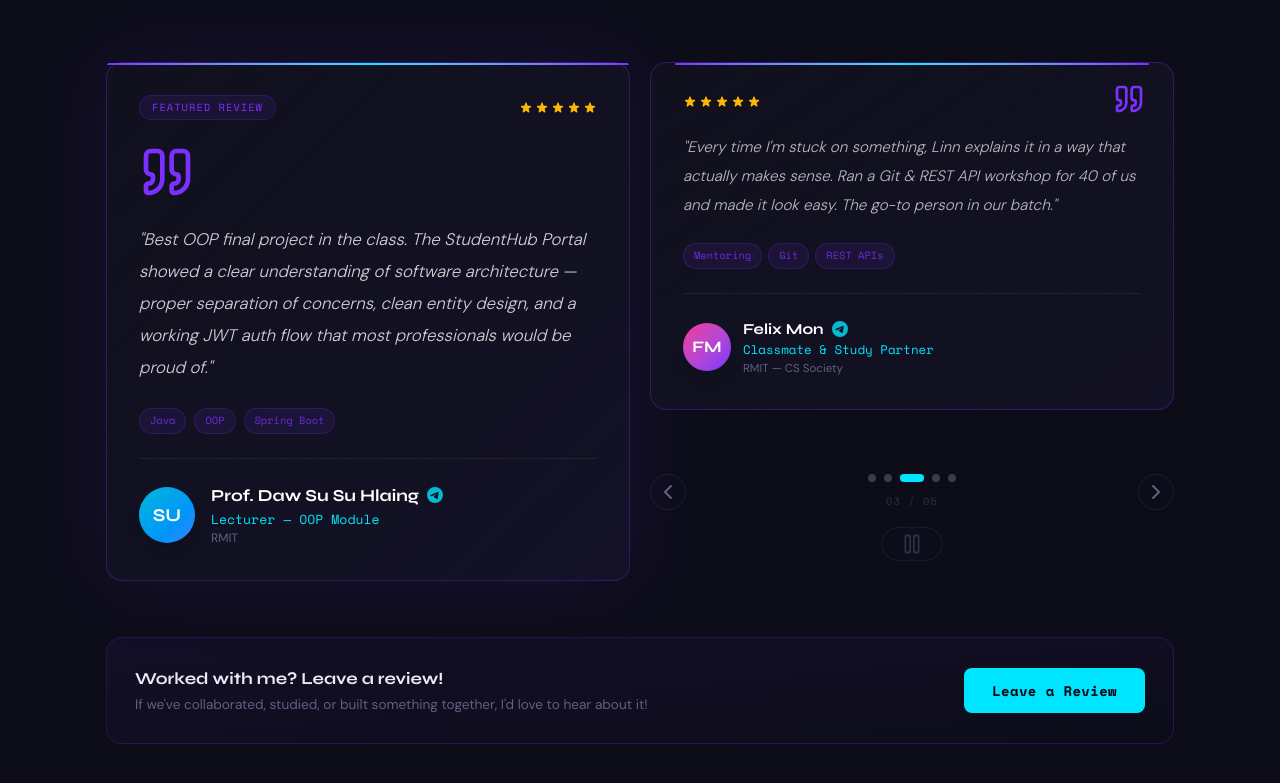
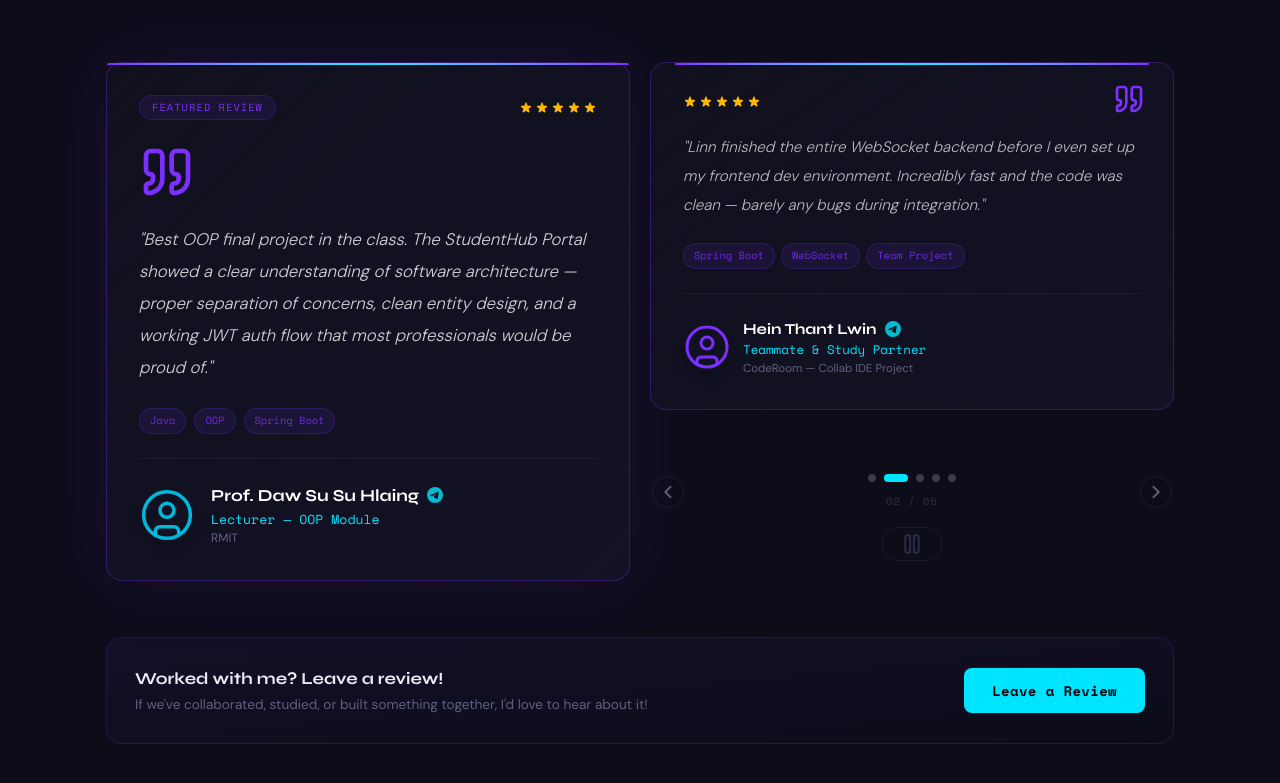
Before and after one commit to coffeeespresso343/linn-portfolio, a React (Vite) app in the folder frontend/: page / in a window 1280 px wide. Shown: the part 6181-6964 px from the top of the page. Built offline with nearby package versions, Linux system fonts and the light colour scheme; no server answers.

Commit message:
fix: autoplay

```diff
--- a/frontend/src/components/testimonials/Avatar.jsx
+++ b/frontend/src/components/testimonials/Avatar.jsx
@@ -1,4 +1,6 @@
-const Avatar = ({ initials, color, size = "md" }) => {
+import { UserCircleIcon } from "lucide-react";
+
+const Avatar = ({ color, size = "md" }) => {
   const sizes = {
     sm: "w-9 h-9 text-sm",
     md: "w-12 h-12 text-base",
@@ -6,11 +8,12 @@ const Avatar = ({ initials, color, size = "md" }) => {
   };
   return (
     <div
-      className={`${sizes[size]} rounded-full bg-linear-to-br ${color}
-                     flex items-center justify-center font-display font-bold
-                     text-white shrink-0 shadow-lg`}
+      className={`${sizes[size]} rounded-full ${color}
+                     flex items-center justify-center
+                     shrink-0 shadow-lg`}
     >
-      {initials}
+      <UserCircleIcon strokeWidth={1.5} className="h-full w-full" />
+      {/* {initials} */}
     </div>
   );
 };
--- a/frontend/src/components/testimonials/FeatureCard.jsx
+++ b/frontend/src/components/testimonials/FeatureCard.jsx
@@ -42,11 +42,7 @@ const FeatureCard = ({ testimonial }) => {
 
       {/* Author */}
       <div className="flex items-center gap-4">
-        <Avatar
-          initials={testimonial.avatar}
-          color={testimonial.color}
-          size="lg"
-        />
+        <Avatar color={testimonial.color} size="lg" />
         <div>
           <div className="flex items-center gap-2 mb-0.5">
             <p className="font-display font-bold text-[1.05rem] text-white">
--- a/frontend/src/components/testimonials/TestimonialCard.jsx
+++ b/frontend/src/components/testimonials/TestimonialCard.jsx
@@ -53,7 +53,7 @@ const TestimonialCard = ({ testimonial, direction }) => {
 
       {/* Author */}
       <div className="flex items-center gap-3">
-        <Avatar initials={testimonial.avatar} color={testimonial.color} />
+        <Avatar color={testimonial.color} />
         <div className="flex-1 min-w-0">
           <div className="flex items-center gap-2">
             <p className="font-display font-bold text-[0.95rem] text-white truncate">
--- a/frontend/src/data/testimonials.js
+++ b/frontend/src/data/testimonials.js
@@ -5,7 +5,7 @@ export const testimonials = [
     role: "Lecturer — OOP Module",
     context: "RMIT",
     avatar: "SU",
-    color: "from-cyan-500 to-blue-500",
+    color: "text-cyan-500 ",
     quote:
       "Best OOP final project in the class. The StudentHub Portal showed a clear understanding of software architecture — proper separation of concerns, clean entity design, and a working JWT auth flow that most professionals would be proud of.",
     tags: ["Java", "OOP", "Spring Boot"],
@@ -17,7 +17,7 @@ export const testimonials = [
     role: "Teammate & Study Partner",
     context: "CodeRoom — Collab IDE Project",
     avatar: "HT",
-    color: "from-purple to-accent",
+    color: "text-purple ",
     quote:
       "Linn finished the entire WebSocket backend before I even set up my frontend dev environment. Incredibly fast and the code was clean — barely any bugs during integration.",
     tags: ["Spring Boot", "WebSocket", "Team Project"],
@@ -30,7 +30,7 @@ export const testimonials = [
     role: "Classmate & Study Partner",
     context: "RMIT — CS Society",
     avatar: "FM",
-    color: "from-pink-500 to-purple",
+    color: "text-pink-500 ",
     quote:
       "Every time I'm stuck on something, Linn explains it in a way that actually makes sense. Ran a Git & REST API workshop for 40 of us and made it look easy. The go-to person in our batch.",
     tags: ["Mentoring", "Git", "REST APIs"],
@@ -42,7 +42,7 @@ export const testimonials = [
     role: "Teammate & Study Partner",
     context: "RMIT",
     avatar: "NM",
-    color: "from-orange-500 to-yellow",
+    color: "text-orange-500",
     quote:
       "We had 48 hours and Linn had the full REST API running in 6. Handled all the backend pressure without complaining, adapted fast when requirements changed at 2am, and still debugged my frontend bugs. We reached the finals because of that.",
     tags: ["Under Pressure", "Full-Stack"],
@@ -54,7 +54,7 @@ export const testimonials = [
     role: "Freelance Client",
     context: "Small Business Website Project",
     avatar: "May",
-    color: "from-green to-cyan-400",
+    color: "text-cyan-400",
     quote:
       "Delivered exactly what I asked for — on time and without excuses. Explained every step clearly to someone who knows nothing about tech. The website works perfectly and looks professional. Would absolutely hire again.",
     tags: ["Freelance", "Client Work", "Communication"],
--- a/frontend/src/sections/Testimonials.jsx
+++ b/frontend/src/sections/Testimonials.jsx
@@ -14,7 +14,6 @@ const Testimonials = () => {
   const total = testimonials.length;
 
   const featured = testimonials[0];
-  const rest = testimonials.slice(1);
 
   const goTo = (nextIndex, direction) => {
     if (nextIndex === activeIndex) return;
@@ -50,7 +49,6 @@ const Testimonials = () => {
         setActiveIndex((i) => (i + 1) % total);
         setRendered(true);
       }, 180);
-      setActiveIndex((i) => (i + 1) % rest.length);
     }, 4500);
 
     return () => clearInterval(intervalRef.current);
@@ -125,7 +123,7 @@ const Testimonials = () => {
                 <button
                   onClick={prev}
                   className="group flex items-center gap-2 font-mono text-[0.78rem]
-                           text-muted hover:text-accent transition-all duration-200"
+                           text-muted scale-90 hover:scale-100 hover:text-accent transition-all duration-200"
                 >
                   <span
                     className="w-9 h-9 rounded-full border border-white/[0.07]
@@ -164,7 +162,7 @@ const Testimonials = () => {
                 <button
                   onClick={next}
                   className="group flex items-center gap-2 font-mono text-[0.78rem]
-                text-muted hover:text-accent transition-all duration-200"
+                text-muted scale-90 hover:scale-100 hover:text-accent transition-all duration-200"
                 >
                   <span
                     className="w-9 h-9 rounded-full border border-white/[0.07]
```
